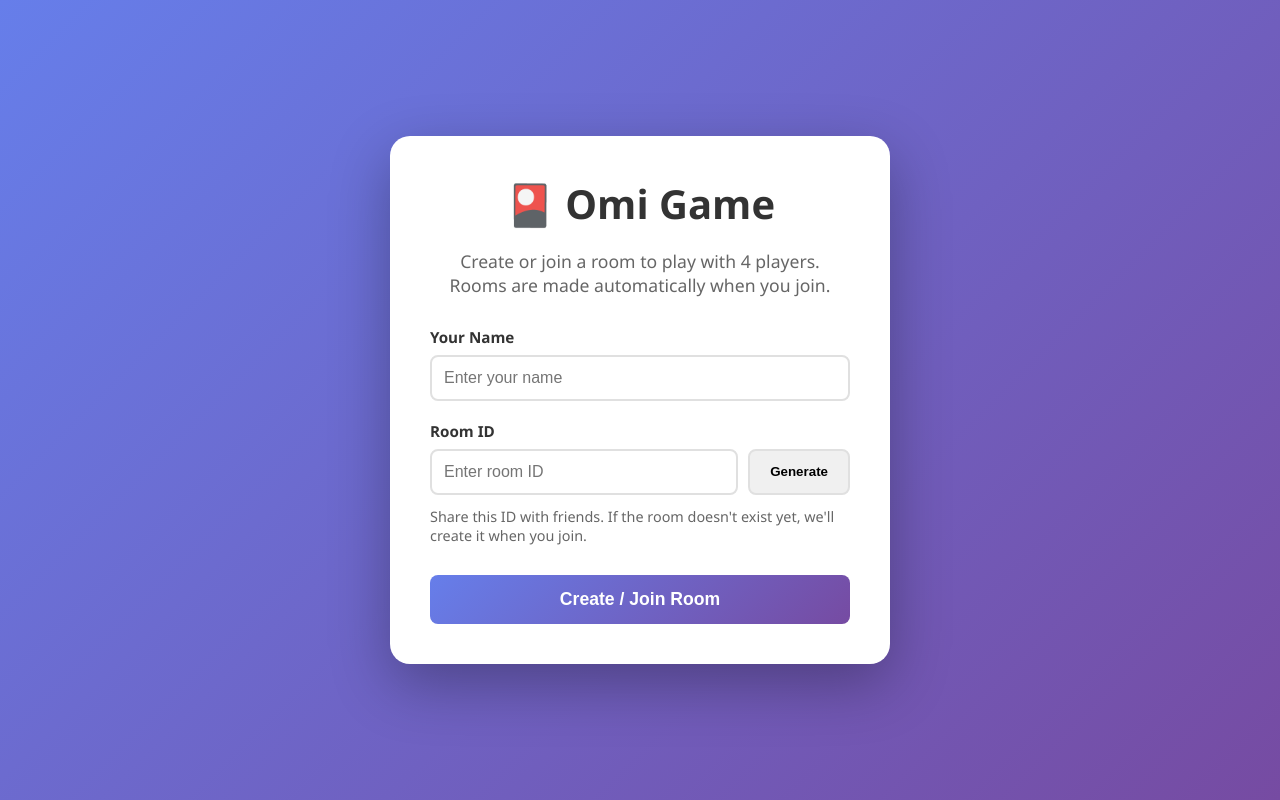
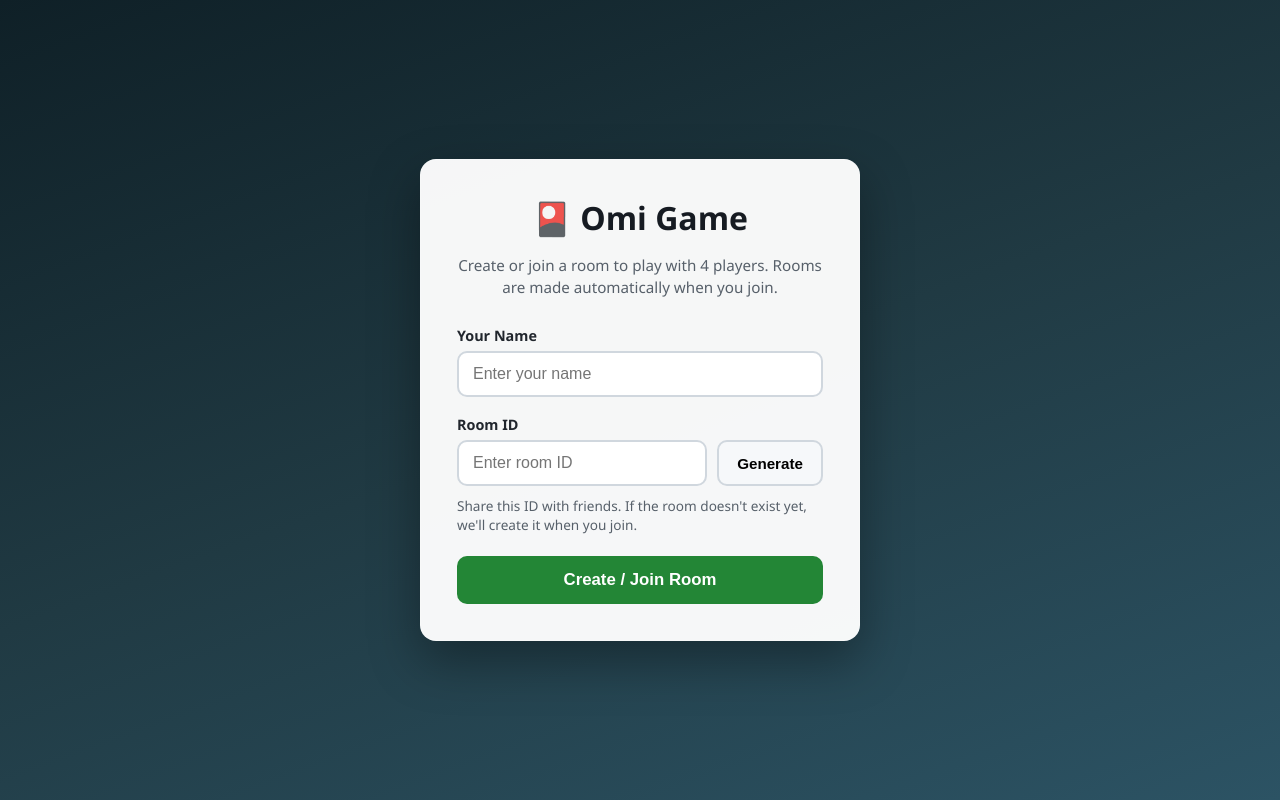
Before and after one commit to SithilSemitha/omi-web, a React (Create React App) app: page / in a window 1280 px wide. Built offline with nearby package versions, Linux system fonts and the light colour scheme.

Commit message:
fix: Updated css configuration

```diff
--- a/src/components/Lobby.css
+++ b/src/components/Lobby.css
@@ -3,65 +3,66 @@
   display: flex;
   align-items: center;
   justify-content: center;
-  background: linear-gradient(135deg, #667eea 0%, #764ba2 100%);
-  padding: 20px;
+  background: linear-gradient(160deg, #0f2027 0%, #203a43 50%, #2c5364 100%);
+  padding: 24px;
 }
 
 .lobby-container {
-  background: white;
-  border-radius: 20px;
-  padding: 40px;
-  box-shadow: 0 20px 60px rgba(0, 0, 0, 0.3);
-  max-width: 500px;
+  background: rgba(255, 255, 255, 0.96);
+  border-radius: 16px;
+  padding: 36px;
+  box-shadow: 0 20px 50px rgba(0, 0, 0, 0.35);
+  max-width: 440px;
   width: 100%;
+  border: 1px solid rgba(255, 255, 255, 0.2);
 }
 
 .lobby-container h1 {
-  margin: 0 0 10px 0;
-  color: #333;
-  font-size: 2.5em;
+  margin: 0 0 8px 0;
+  color: #161b22;
+  font-size: 2em;
   text-align: center;
+  font-weight: 700;
 }
 
 .subtitle {
   text-align: center;
-  color: #666;
-  margin-bottom: 30px;
-  font-size: 1.1em;
+  color: #57606a;
+  margin-bottom: 28px;
+  font-size: 0.95em;
+  line-height: 1.45;
 }
 
 .lobby-form {
   display: flex;
   flex-direction: column;
-  gap: 20px;
+  gap: 18px;
 }
 
-.foreignObject{
-
-}
 .form-group {
   display: flex;
   flex-direction: column;
-  gap: 8px;
+  gap: 6px;
 }
 
 .form-group label {
   font-weight: 600;
-  color: #333;
-  font-size: 0.95em;
+  color: #21262d;
+  font-size: 0.9em;
 }
 
 .form-group input {
-  padding: 12px;
-  border: 2px solid #e0e0e0;
-  border-radius: 8px;
+  padding: 12px 14px;
+  border: 2px solid #d0d7de;
+  border-radius: 10px;
   font-size: 1em;
-  transition: border-color 0.3s;
+  transition: border-color 0.2s, box-shadow 0.2s;
 }
 
 .form-group input:focus {
   outline: none;
-  border-color: #667eea;
+  border-color: #238636;
+  box-shadow: 0 0 0 3px rgba(35, 134, 54, 0.15);
 }
 
 .room-input-group {
@@ -74,42 +75,44 @@
 }
 
 .generate-btn {
-  padding: 12px 20px;
-  background: #f0f0f0;
-  border: 2px solid #e0e0e0;
-  border-radius: 8px;
+  padding: 12px 18px;
+  background: #f6f8fa;
+  border: 2px solid #d0d7de;
+  border-radius: 10px;
   cursor: pointer;
   font-weight: 600;
-  transition: all 0.3s;
+  font-size: 0.95em;
+  transition: background 0.2s, border-color 0.2s;
+  white-space: nowrap;
 }
 
 .generate-btn:hover {
-  background: #e0e0e0;
-  border-color: #667eea;
+  background: #eaeef2;
+  border-color: #238636;
 }
 
 .helper-text {
   margin: 4px 0 0;
-  color: #666;
-  font-size: 0.9em;
+  color: #57606a;
+  font-size: 0.85em;
 }
 
 .join-btn {
   padding: 14px;
-  background: linear-gradient(135deg, #667eea 0%, #764ba2 100%);
-  color: white;
+  background: #238636;
+  color: #fff;
   border: none;
-  border-radius: 8px;
-  font-size: 1.1em;
+  border-radius: 10px;
+  font-size: 1.05em;
   font-weight: 600;
   cursor: pointer;
-  transition: transform 0.2s, box-shadow 0.2s;
-  margin-top: 10px;
+  transition: background 0.2s, transform 0.15s;
+  margin-top: 4px;
 }
 
 .join-btn:hover {
-  transform: translateY(-2px);
-  box-shadow: 0 5px 15px rgba(102, 126, 234, 0.4);
+  background: #2ea043;
+  transform: translateY(-1px);
 }
 
 .join-btn:active {
```
